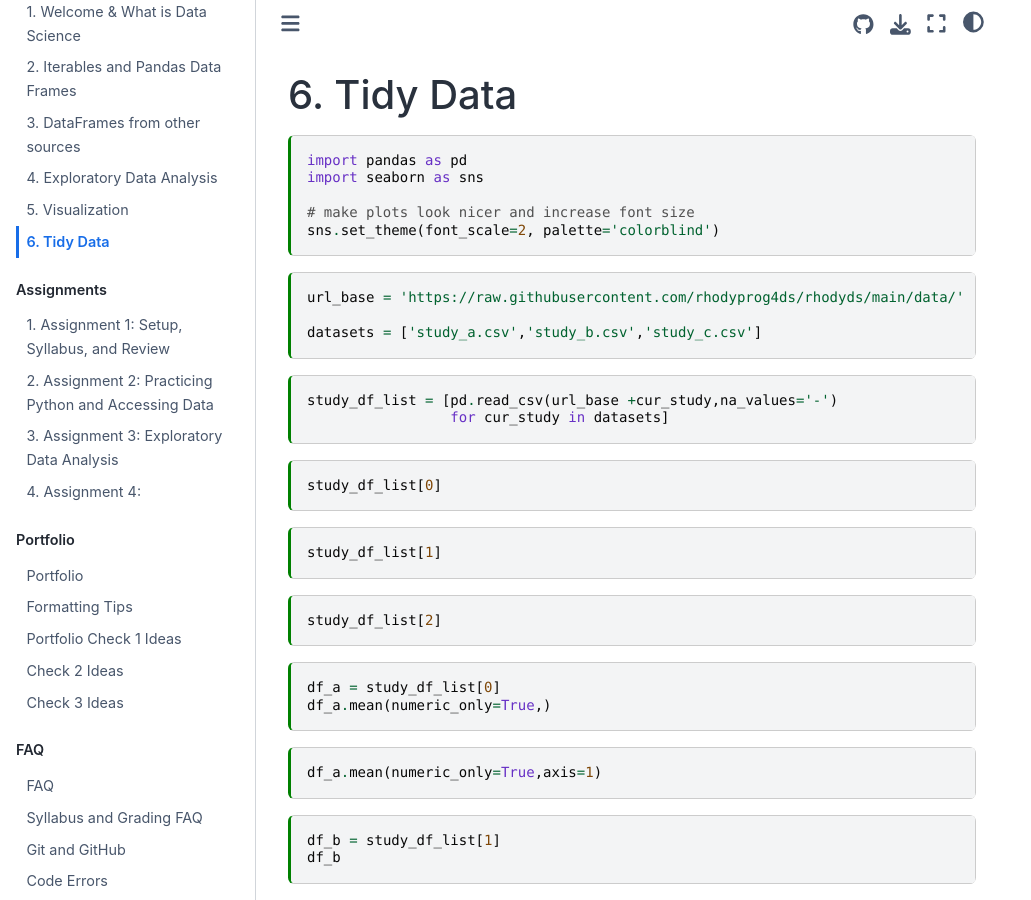
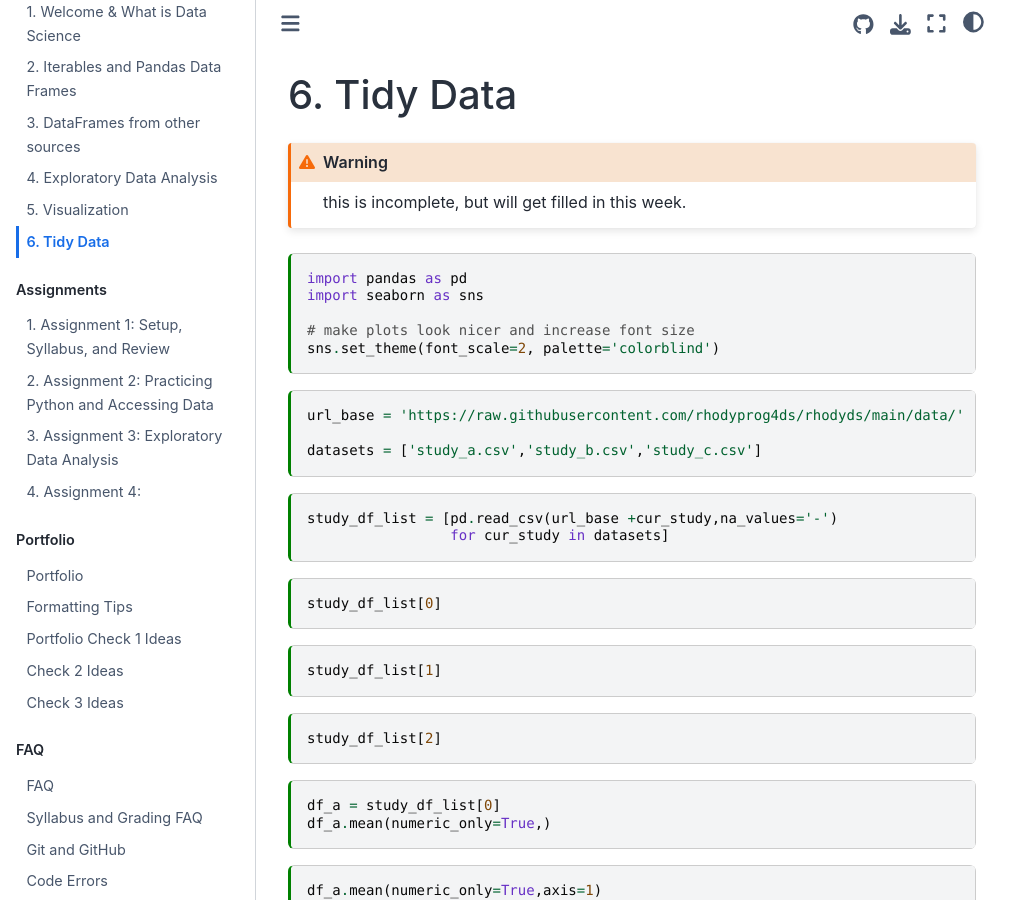
Before and after one commit to rhodyprog4ds/BrownFall23, a Jupyter Book: the page built from notes/2023-09-26.md, in a window 1280 px wide and 900 px high. Shown: the whole window, without its empty margins (0-1031 px from the left). Built offline with Jupyter Book 1.0.4 settings and Sphinx 7.4.7 and the Sphinx Book theme 1.1.4, drawn with Linux system fonts in a browser that asks for light colours; pages that are not in the unit, such as notebooks, are missing from menus.

Commit message:
note incomplete

````diff
--- a/notes/2023-09-26.md
+++ b/notes/2023-09-26.md
@@ -12,6 +12,10 @@ kernelspec:
 ---
 
 # Tidy Data
+
+```{warning}
+this is incomplete, but will get filled in this week.
+```
 
 ```{code-cell} ipython3
 import pandas as pd
````
